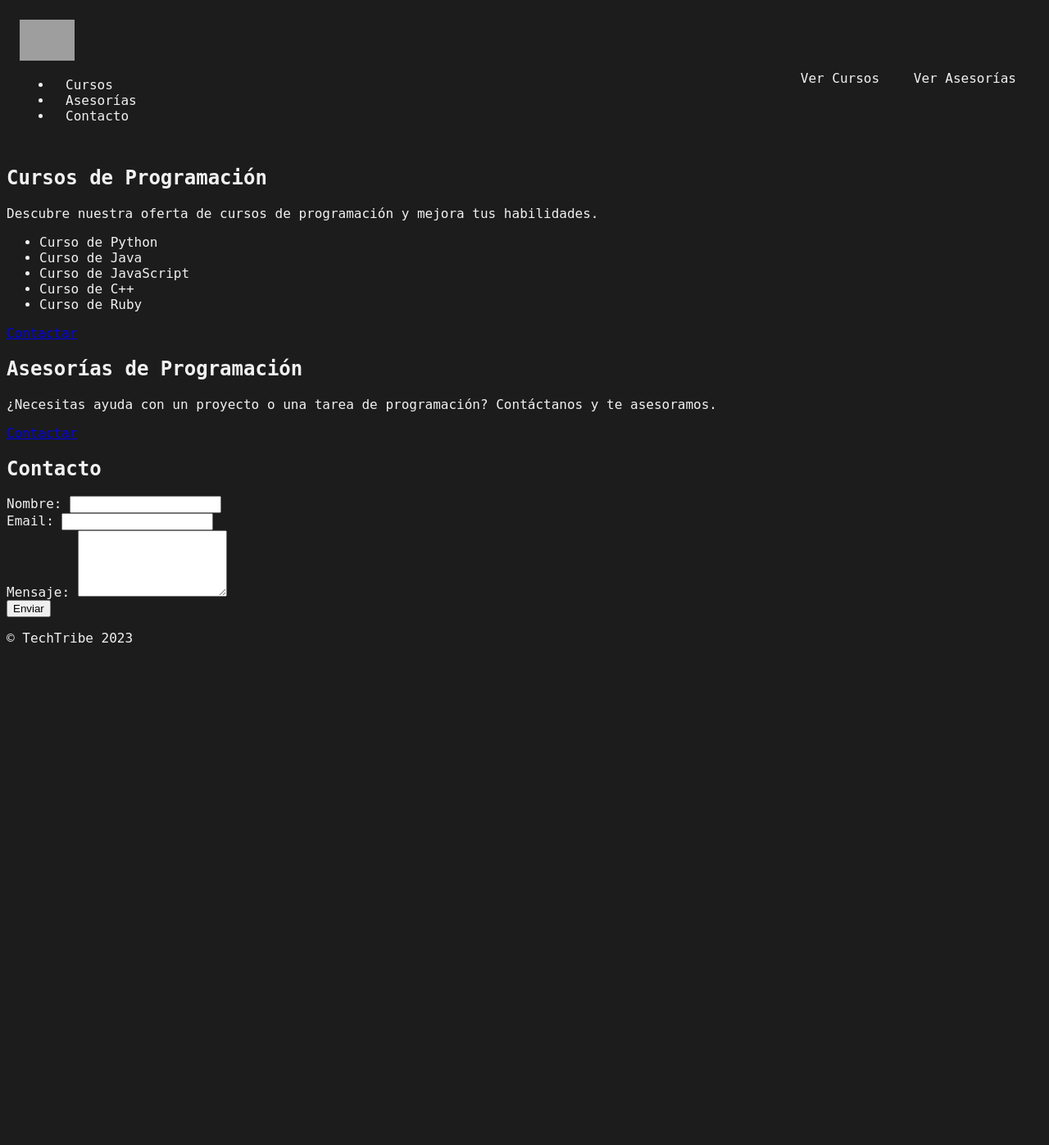
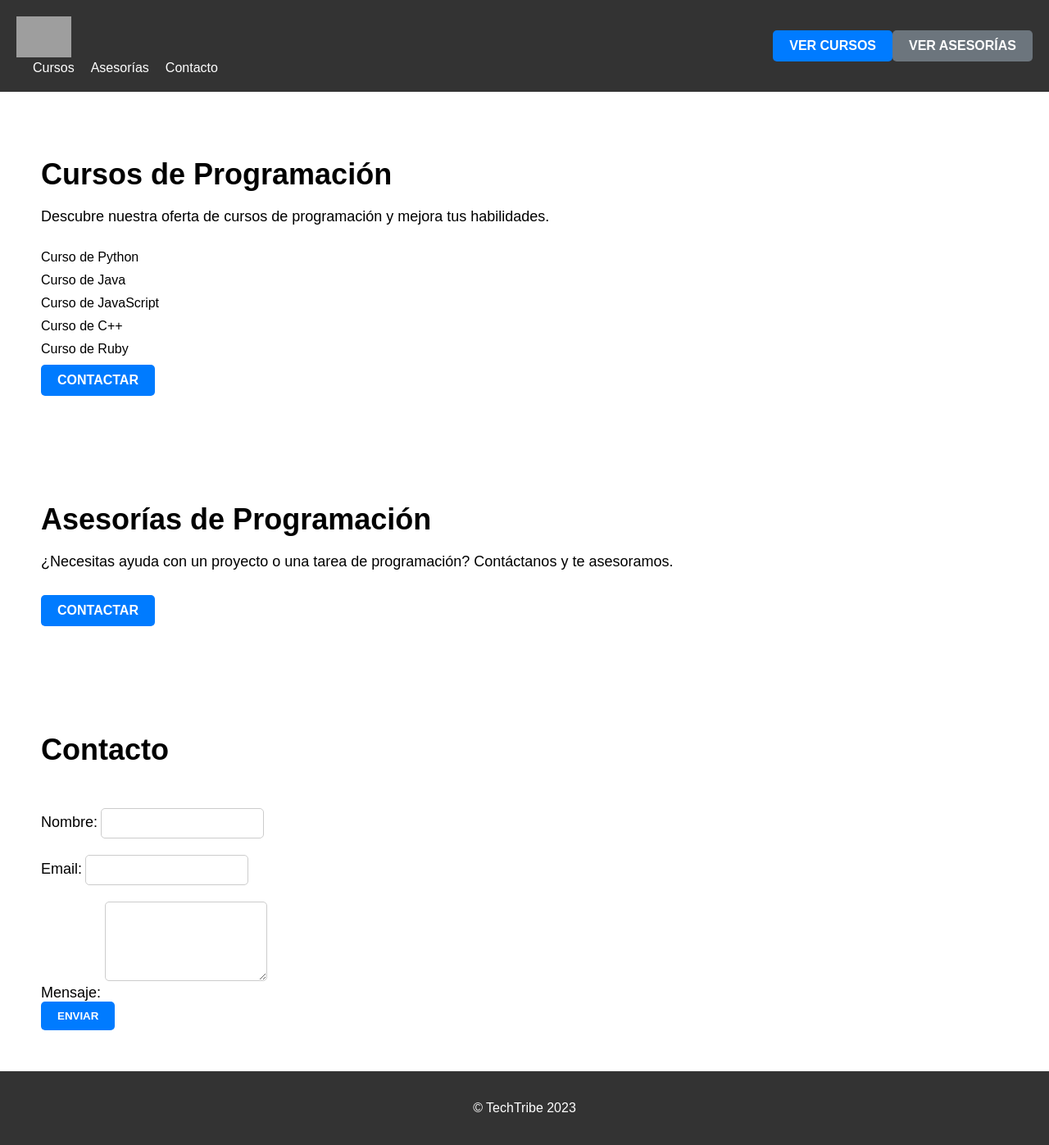
Before and after one commit to Fabryzzio-Meza-Torres/TechTribe_Online-Course-Sales-Page, a Flask app: page / in a window 1280 px wide. Shown: the whole page at 82% size. Before the commit the page ends 784 px from the top, so only its background shows below. Run offline with Flask 3, Linux system fonts and the light colour scheme; parts of the project's set-up code (start-up, migrations or seed data) failed here and were passed over; grey boxes are pictures that could not be loaded.

Commit message:
Update style.css

```diff
--- a/static/css/style.css
+++ b/static/css/style.css
@@ -1,85 +1,132 @@
-/* Fondo y color de texto */
+/* Estilos para el body */
 body {
-  background-color: #1c1c1c;
-  color: #f1f1f1;
-  font-family: 'Roboto Mono', monospace;
+  font-family: Arial, sans-serif;
+  margin: 0;
+  padding: 0;
 }
 
-/* Encabezado */
+/* Estilos para el header */
 header {
+  background-color: #333;
+  color: #fff;
   display: flex;
   justify-content: space-between;
   align-items: center;
-  padding: 1em;
+  padding: 20px;
 }
 
-/* Logo */
-header img {
-  height: 2.5em;
+header a {
+  color: #fff;
+  text-decoration: none;
 }
 
-/* Enlaces */
-header a {
-  color: #f1f1f1;
-  text-decoration: none;
-  margin: 0 1em;
-  transition: color 0.2s ease-in-out;
+/* Estilos para la imagen del logo */
+header img {
+  margin-right: 10px;
 }
 
-header a:hover {
-  color: #ff4d4d;
+/* Estilos para la lista de navegación */
+header ul {
+  display: flex;
+  list-style: none;
+  margin: 0;
+  padding: 0;
 }
 
-/* Contenido */
-.main {
-  display: flex;
-  justify-content: center;
-  align-items: center;
-  height: 100vh;
+header li {
+  margin-left: 20px;
 }
 
-/* Formulario */
-.form {
-  background-color: #2d2d2d;
-  border-radius: 0.5em;
-  padding: 2em;
-  box-shadow: 0px 5px 15px rgba(0, 0, 0, 0.2);
-  width: 25em;
+/* Estilos para el botón de llamado a la acción */
+.header__cta {
+  display: flex;
+  justify-content: space-between;
 }
 
-.form h2 {
-  margin-top: 0;
+.btn {
+  display: inline-block;
+  padding: 10px 20px;
+  border-radius: 5px;
+  text-decoration: none;
+  font-weight: bold;
+  text-transform: uppercase;
 }
 
-.form label {
-  display: block;
-  margin-bottom: 0.5em;
+.btn-primary {
+  background-color: #007bff;
+  color: #fff;
 }
 
-.form input[type="text"],
-.form input[type="email"],
-.form input[type="password"],
-.form textarea {
-  background-color: #1c1c1c;
-  border: none;
-  border-bottom: 2px solid #ff4d4d;
-  color: #f1f1f1;
-  padding: 0.5em;
-  margin-bottom: 1em;
-  width: 100%;
+.btn-secondary {
+  background-color: #6c757d;
+  color: #fff;
 }
 
-.form input[type="submit"] {
-  background-color: #ff4d4d;
-  border: none;
-  border-radius: 0.5em;
-  color: #f1f1f1;
-  cursor: pointer;
-  font-size: 1.2em;
-  padding: 0.5em 1em;
-  transition: background-color 0.2s ease-in-out;
+/* Estilos para las secciones */
+section {
+  padding: 50px;
 }
 
-.form input[type="submit"]:hover {
-  background-color: #ff1a1a;
+section h1 {
+  font-size: 36px;
+  margin-bottom: 20px;
 }
+
+section p {
+  font-size: 18px;
+  margin-bottom: 30px;
+}
+
+section ul {
+  list-style: none;
+  margin: 0;
+  padding: 0;
+}
+
+section li {
+  margin-bottom: 10px;
+}
+
+/* Estilos para el formulario de contacto */
+form {
+  display: flex;
+  flex-direction: column;
+  margin-top: 50px;
+}
+
+label {
+  font-size: 18px;
+  margin-bottom: 10px;
+}
+
+input[type="text"],
+input[type="email"],
+textarea {
+  padding: 10px;
+  border-radius: 5px;
+  border: 1px solid #ccc;
+  margin-bottom: 20px;
+}
+
+input[type="submit"] {
+  background-color: #007bff;
+  color: #fff;
+  border: none;
+  padding: 10px 20px;
+  border-radius: 5px;
+  cursor: pointer;
+  font-weight: bold;
+  text-transform: uppercase;
+}
+
+input[type="submit"]:hover {
+  background-color: #0069d9;
+}
+
+/* Estilos para el footer */
+footer {
+  background-color: #333;
+  color: #fff;
+  text-align: center;
+  padding: 20px;
+}
```
